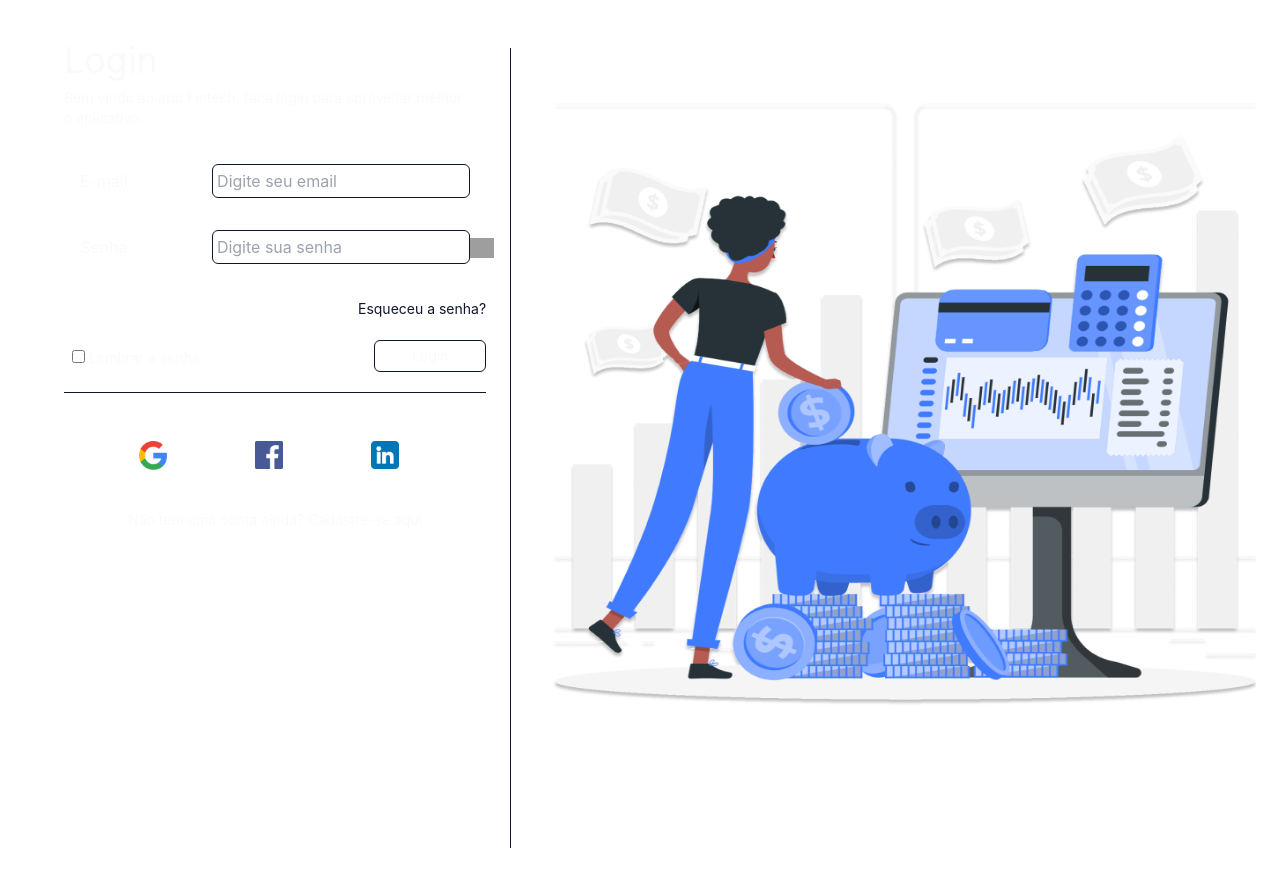
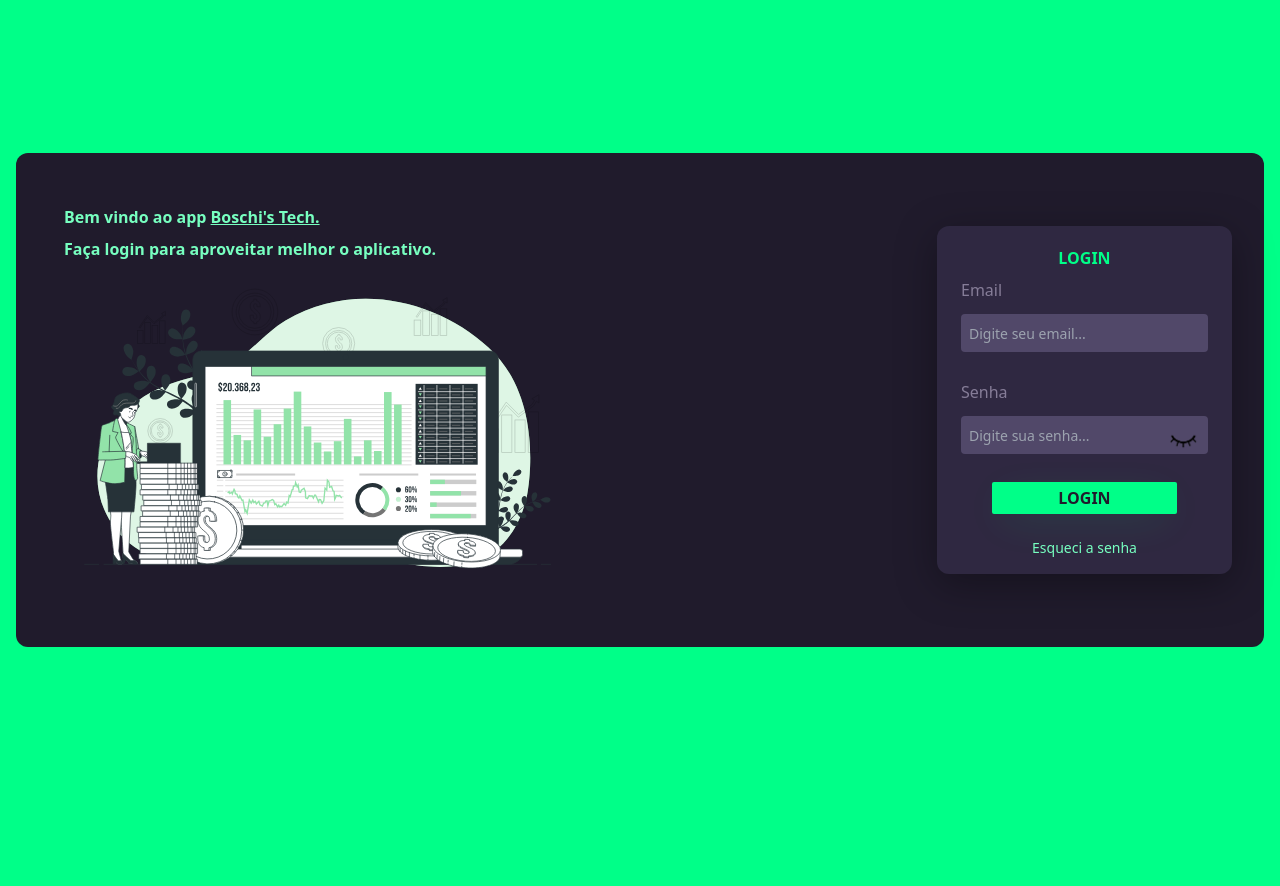
Before and after one commit to JVOPINHO/Boschis-Tech, a website built with Vite: page src/login.html in a window 1280 px wide. After the commit the page ends 800 px from the top, so only its background shows below. Built offline with nearby package versions, Linux system fonts and the light colour scheme; grey boxes are pictures that could not be loaded.

Commit message:
Adicionando a página de login

```diff
--- a/src/css/tailwind.css
+++ b/src/css/tailwind.css
@@ -4,6 +4,72 @@
 
 @layer base {
     html {
-        font-family: Inter, sans-serif;
+        font-family: Noto Sans, sans-serif;
+    }
+
+    ::-webkit-scrollbar {
+        width: 10px;
+    }
+
+    ::-webkit-scrollbar-track {
+        background-color: #201B2C;
+        border-radius: 30px;
+    }
+
+    ::-webkit-scrollbar-thumb {
+        background-color: lightgreen;
+        border-radius: 30px;
+        visibility: visible;
     }
 }
+
+@layer utilities {
+    html, body, div, span, applet, object, iframe,
+    h1, h2, h3, h4, h5, h6, p, blockquote, pre,
+    a, abbr, acronym, address, big, cite, code,
+    del, dfn, em, img, ins, kbd, q, s, samp,
+    small, strike, strong, sub, sup, tt, var,
+    b, u, i, center,
+    dl, dt, dd, ol, ul, li,
+    fieldset, form, label, legend,
+    table, caption, tbody, tfoot, thead, tr, th, td,
+    article, aside, canvas, details, embed,
+    figure, figcaption, footer, header, hgroup,
+    menu, nav, output, ruby, section, summary,
+    time, mark, audio, video {
+        margin: 0;
+        padding: 0;
+        border: 0;
+        font-size: 100%;
+        font: inherit;
+        vertical-align: baseline;
+    }
+
+    article, aside, details, figcaption, figure,
+    footer, header, hgroup, menu, nav, section {
+        display: block;
+    }
+
+    body {
+        line-height: 1;
+    }
+
+    ol, ul {
+        list-style: none;
+    }
+
+    blockquote, q {
+        quotes: none;
+    }
+
+    blockquote:before, blockquote:after,
+    q:before, q:after {
+        content: '';
+        content: none;
+    }
+
+    table {
+        border-collapse: collapse;
+        border-spacing: 0;
+    }
+}
--- a/src/js/script.js
+++ b/src/js/script.js
@@ -1,15 +1,27 @@
-let input = document.querySelector("#password")
-let imgEye = document.querySelector("#img")
+let password = document.querySelector("#password")
+let imgEye = document.querySelector("#eye")
 let rptpassword = document.querySelector("#rptpassword")
-let otherImg = document.querySelector("#otherImg")
+let otherEye = document.querySelector("#otherEye")
 let check = document.querySelector("#checkEqual")
 
 imgEye.addEventListener("click", function() {
-    input.type = input.type == 'text' ? 'password' : 'text' // Se a condição for verdadeira ele mostra a senha em texto, se não ele volta a esconder ela.
+	if (password.getAttribute('type') == 'password') {
+		password.setAttribute('type', 'text')
+		imgEye.src = '../img/eyeOpen.png'
+	} else {
+		password.setAttribute('type', 'password')
+		imgEye.src = '../img/eyeClose.png'
+	}
 })
 
-otherImg.addEventListener("click", function() {
-    rptpassword.type = rptpassword.type == 'text' ? 'password' : 'text'
+otherEye.addEventListener("click", function() {
+	if (rptpassword.getAttribute('type') == 'password') {
+		rptpassword.setAttribute('type', 'text')
+		otherEye.src = '../img/eyeOpen.png'
+	} else {
+		rptpassword.setAttribute('type', 'password')
+		otherEye.src = '../img/eyeClose.png'
+	}
 })
 
 function strongPassword() {
@@ -24,7 +36,7 @@ function strongPassword() {
 	} else {
 		if ($('#password').val().match(numbers) && $('#password').val().match(tiny) && $('#password').val().match(uppercase) && $('#password').val().match(diferent)) {
             // Se tiver todos esses atributos, mostra essa.
-			$('#status').html("<p class='text-green-500 font-bold'>Forte</p>")
+			$('#status').html("<p class='text-green font-bold'>Forte</p>")
 		} else {
             // Se só tiver alguns, mostra essa.
 			$('#status').html("<p class='text-orange-500 font-bold'>Médio</p>")
@@ -34,7 +46,7 @@ function strongPassword() {
 
 function passwordEqual() {
     if (rptpassword.value === input.value) {
-        check.innerHTML = `<p class='text-green-500 font-bold'>As senhas são iguais.</p>`
+        check.innerHTML = `<p class='text-green font-bold'>As senhas são iguais.</p>`
     } else {
         check.innerHTML = `<p class='text-red-500 font-bold'>As senhas são diferentes.</p>`
     }
--- a/src/login.html
+++ b/src/login.html
@@ -4,69 +4,38 @@
     <meta charset="UTF-8">
     <meta http-equiv="X-UA-Compatible" content="IE=edge">
     <meta name="viewport" content="width=device-width, initial-scale=1.0">
+    <link rel="shortcut icon" href="img/logo.svg">
     <link rel="stylesheet" href="css/tailwind.css">
-    <title>Fintech Login</title>
+    <title>Boschi's Tech - Login</title>
 </head>
-<body class="bg-background flex justify-center">
+<body class="font-NotoSans bg-green">
 
-    <main class="text-slate-50 p-10">
-        <div>
-            <h1 class="text-4xl pb-2">Login</h1>
-            <p class="text-sm w-[35%] phone:w-[80%] tablet:w-[80%] note:w-[30%]">Bem vindo ao app Fintech, faça login para aproveitar melhor o aplicativo.</p>
-        </div>
-
-        <div class="flex items-start">
-            <form action="#" method="#" class="text-slate-900 grid pt-5 phone:basis-0 tablet:basis-0 note:basis-0">
-                <label class="text-slate-50 p-4" for="email">
-                    E-mail
-                    <input class="bg-input text-slate-900 p-1 rounded-md border border-slate-900 ml-20 phone:ml-0 tablet:ml-0 note:ml-0" type="email" name="email" id="email" placeholder="Digite seu email" required>
-                </label>
-
-                <label class="text-slate-50 p-4" for="password">
-                    Senha
-                    <input class="bg-input text-slate-900 p-1 rounded-md border border-slate-900 ml-20 phone:ml-0 tablet:ml-0 note:ml-0" type="password" name="password" id="password" placeholder="Digite sua senha"  minlength="6" maxlength="12" autocomplete="current-password" onkeyup="strongPassword()" required>
-                    <img class="h-5 float-right m-2 -mx-6 cursor-pointer" id="img" src="http://i.stack.imgur.com/H9Sb2.png" alt="olho">
-                    <span class="block pt-4" id="status"></span>
-                </label>
-
-                <div class="text-end">
-                    <a href="recuperar.html" class="text-terms hover:text-hoverTerms text-sm">Esqueceu a senha?</a>
+    <main class="w-screen h-screen flex items-center justify-center">
+        <div class="flex items-center bg-darkBlue text-lightgreen p-8 rounded-xl m-4 note:flex-col">
+            <div class="flex flex-wrap m-4 leading-loose font-extrabold">
+                <h1>Bem vindo ao app <span class="underline">Boschi's Tech.</span></h1>
+                <h2 class="w-9/12 note:w-full">Faça login para aproveitar melhor o aplicativo.</h2>
+                <img class="w-7/12 note:hidden" src="img/logo.svg" alt="logo">
+            </div>
+            <form action="#" class="bg-darkBlue2 rounded-xl p-4 shadow-first">
+                <div class="flex flex-col text-lightPurple p-2">
+                    <h2 class="text-center uppercase text-green font-extrabold">Login</h2>
+                    <label class="m-4 ml-0" for="email">Email</label>
+                    <input class="bg-purple text-white border-none rounded p-2 placeholder:text-sm" type="email" name="email" id="email" placeholder="Digite seu email..." required>
                 </div>
-
-                <div class="text-slate-50 text-sm flex justify-between pt-5">
-                    <label for="terms" class="p-2">
-                        <input type="checkbox" name="terms" id="terms" class="cursor-pointer">
-                        Lembrar a senha
-                    </label>
-                    <button class="bg-button p-1 rounded-md border border-slate-900 w-[7rem] h-[2rem] hover:bg-hoverButton ease-in duration-300">Login</button>
+                <div class="flex flex-col text-lightPurple p-2">
+                    <label class="m-4 ml-0" for="password">Senha</label>
+                    <input class="bg-purple text-white border-none rounded p-2 placeholder:text-sm" type="password" name="password" id="password" placeholder="Digite sua senha..." minlength="6" maxlength="12" onkeyup="strongPassword()" required>
+                    <img class="flex w-8 self-end -m-8 mx-2 cursor-pointer" src="img/eyeClose.png" id="eye" alt="eye">
+                    <div class="mt-11" id="status"></div>
+                    <button class="bg-green text-darkBlue border-none rounded-sm m-4 w-9/12 mx-auto p-2 uppercase font-extrabold cursor-pointer shadow-second hover:bg-darkBlue transition ease-in-out delay-150 hover:text-white hover:-translate-y-1 hover:scale-110 duration-300" type="submit">Login</button>
                 </div>
-
-                <div class="w-full border-t border-slate-900 mt-4"></div>
-
-                <div class="flex justify-evenly pt-12">
-                    <a href="#">
-                        <img class="w-[70%]" src="img/google.png" alt="google">
-                    </a>
-                    <a href="#">
-                        <img class="w-[70%]" src="img/facebook.png" alt="facebook">
-                    </a>
-                    <a href="#">
-                        <img class="w-[70%]" src="img/linkedin.png" alt="linkedin">
-                    </a>
-                </div>
-
-                <div class="text-slate-50 text-sm pt-10 text-center">
-                    <p>
-                        Não tem uma conta ainda?<a href="cadastro.html" class="text-terms hover:text-hoverTerms"> Cadastre-se aqui</a>
-                    </p>
+                <div class="text-center">
+                    <span>
+                        <a class="text-sm" href="#">Esqueci a senha</a>
+                    </span>
                 </div>
             </form>
-
-            <div class="h-screen border-r border-slate-900 p-1 -mt-20 ml-4 phone:hidden tablet:hidden"></div>
-
-            <div class="flex flex-col justify-end phone:hidden tablet:hidden">
-                <img class="-mt-28 m-10 h-screen w-full" src="img/money_picture.png" alt="money picture">
-            </div>
         </div>
     </main>
 
--- a/tailwind.config.js
+++ b/tailwind.config.js
@@ -7,8 +7,23 @@ module.exports = {
   theme: {
     extend: {
       colors: {
-
+        lightgreen: '#77FFC0',
+        green: '#00FF88',
+        darkBlue: '#201B2C',
+        darkBlue2: '#2F2841',
+        lightPurple: '#867D98',
+        purple: '#514869'
       },
+      fontFamily: {
+        'NotoSans': ['Noto Sans', 'sans-serif']
+      },
+      boxShadow: {
+        'first': '0 10px 40px #00000056',
+        'second': '0 10px 40px -12px #00FF8052'
+      },
+      screens: {
+        'note': {'max': '1200px'}
+      }
     },
   },
   plugins: [],
```
Also changed, not shown: src/js/navbar.js (+8 -8 lines), src/img/assistir-tv.png (deleted), src/img/carrinho-de-compras.png (deleted), src/img/dinheiro.png (deleted), src/img/eyeClose.png (added), src/img/eyeOpen.png (added), src/img/facebook.png (deleted), src/img/google.png (deleted), src/img/linkedin.png (deleted), src/img/logo.png (deleted), src/img/logo.svg (added), src/img/money_picture.png (deleted).
